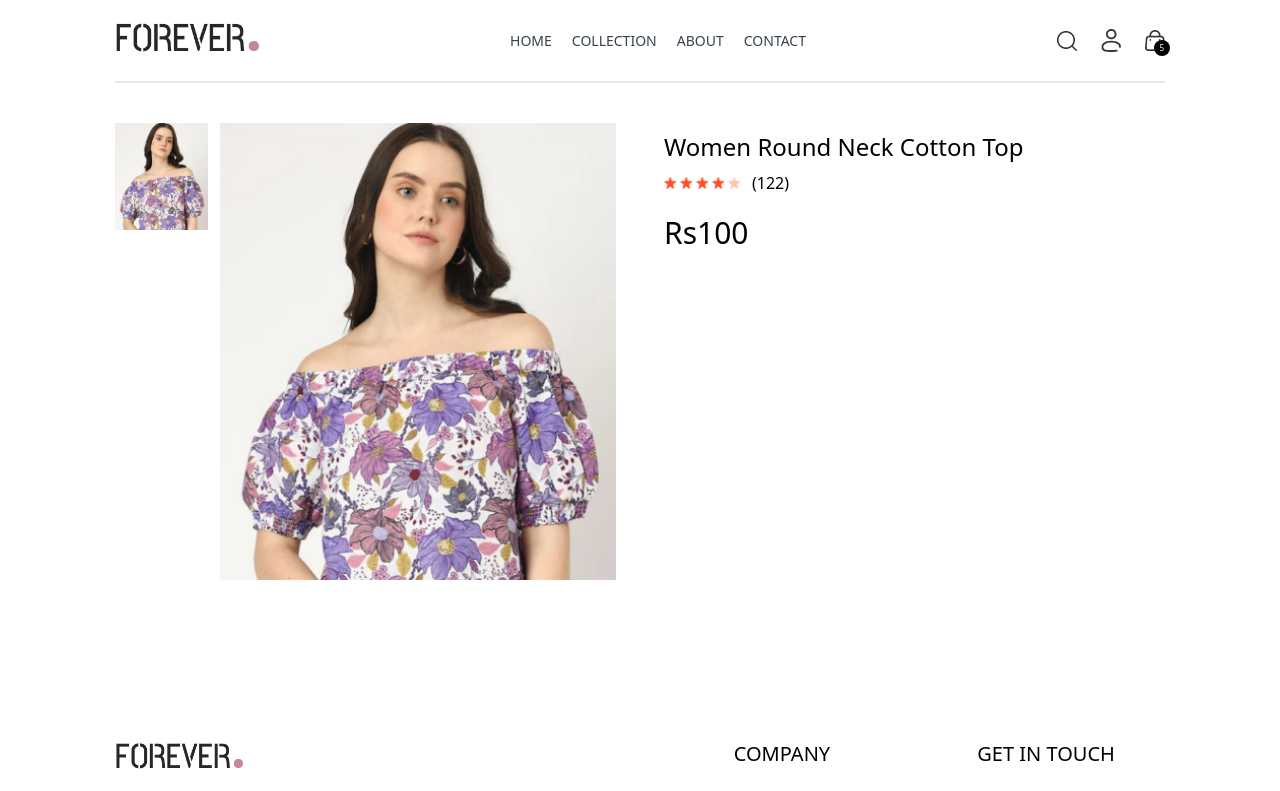
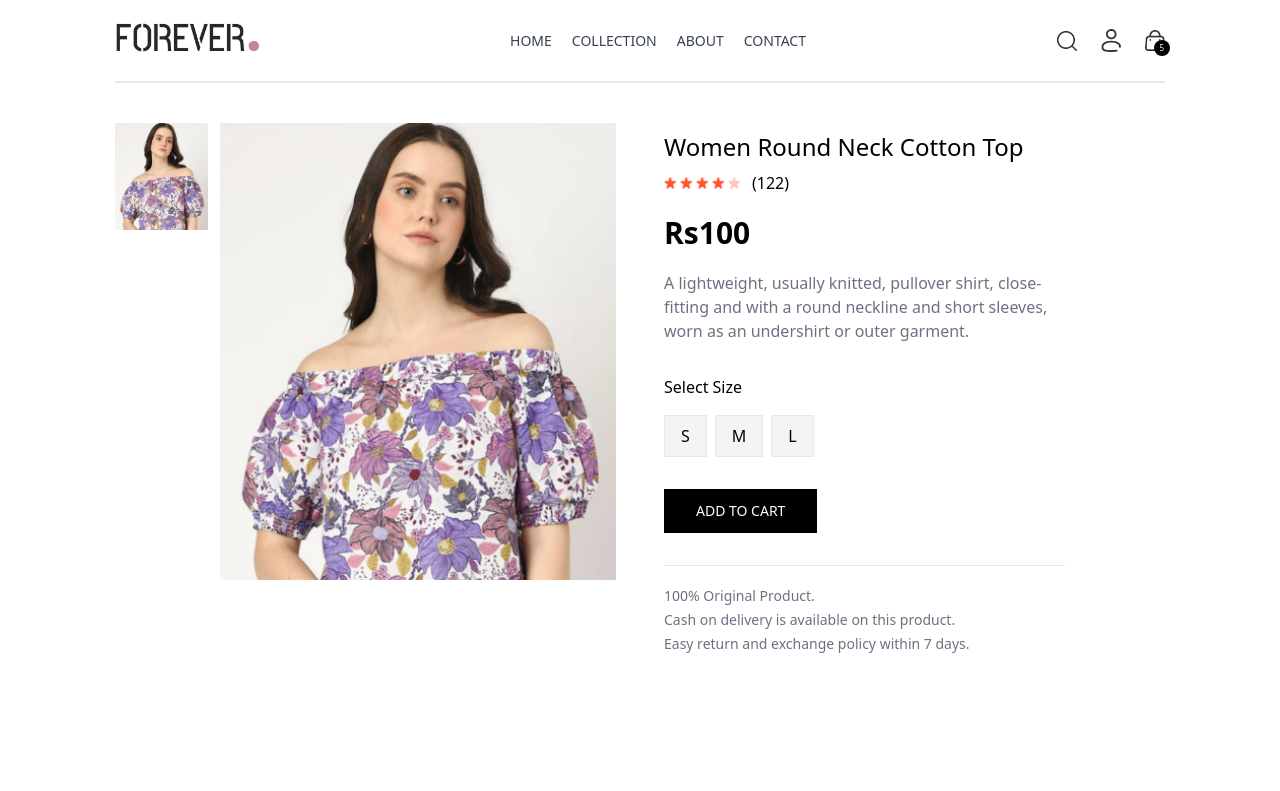
Before and after one commit to nipunnishamaheeka/E-Commerce-WebSite, a React (Vite) app in the folder frontEnd/: page /product/aaaaa in a window 1280 px wide. Shown: the top 791 px of the page. Built offline with nearby package versions, Linux system fonts and the light colour scheme.

Commit message:
producat Inforrmation updated

```diff
--- a/frontEnd/src/index.css
+++ b/frontEnd/src/index.css
@@ -23,6 +23,9 @@
     font-style: normal;
 } */
 
+::-webkit-scrollbar{
+    display: none;
+}
 @media (max-width:640px) {
     a.active {
         background-color: black;
--- a/frontEnd/src/pages/Product.jsx
+++ b/frontEnd/src/pages/Product.jsx
@@ -5,10 +5,11 @@
 
 const Product = () => {
   const { productId } = useParams();
-  const { products,currency } = useContext(ShopContext);
+  const { products, currency } = useContext(ShopContext);
 
   const [productData, setProductData] = useState(false);
   const [image, setImage] = useState("");
+  const [size, setSize] = useState("");
 
   const fetchProductData = async () => {
     products.map((item) => {
@@ -44,7 +45,7 @@
             <img className="w-full h-auto" src={image} alt="" />
           </div>
         </div>
-        {/* -----------Product Infomation--------- */}
+        {/* -----------Product Information--------- */}
         <div className="flex-1">
           <h1 className="font-medium text-2xl mt-2">{productData.name}</h1>
           <div className="flex items-center gap-1 mt-2">
@@ -55,7 +56,38 @@
             <img src={assets.star_dull_icon} alt="" className="w-3 5" />
             <p className="pl-2"> (122)</p>
           </div>
-          <p className="mt-5 text-3xl font-medium">{currency}{ productData.price}</p>
+          <p className="mt-5 text-3xl font-semibold">
+            {currency}
+            {productData.price}
+          </p>
+          <p className="mt-5 text-gray-500 md:w-4/5">
+            {productData.description}
+          </p>
+          <div className="flex flex-col gap-4 my-8">
+            <p>Select Size</p>
+            <div className="flex gap-2">
+              {productData.sizes.map((item, index) => (
+                <button
+                  onClick={() => setSize(item)}
+                  className={`border py-2 px-4 bg-gray-100 ${
+                    item === size ? "border-orange-500" : ""
+                  }`}
+                  key={index}
+                >
+                  {item}
+                </button>
+              ))}
+            </div>
+          </div>
+          <button className="bg-black text-white px-8 py-3 text-sm active:bg-gray-700 ">
+            ADD TO CART
+          </button>
+          <hr className="mt-8 sm:w-4/5" />
+          <div className="text-sm text-gray-500 mt-5 flex flex-col gap-1">
+            <p>100% Original Product.</p>
+            <p>Cash on delivery is available on this product.</p>
+            <p>Easy return and exchange policy within 7 days.</p>
+          </div>
         </div>
       </div>
     </div>
```
